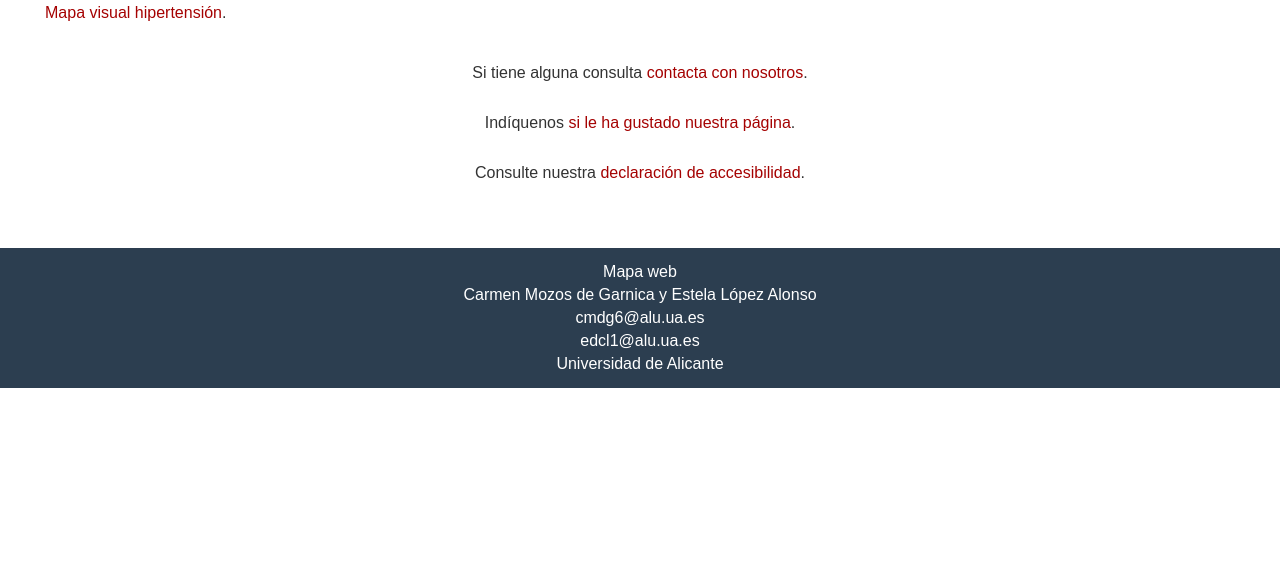
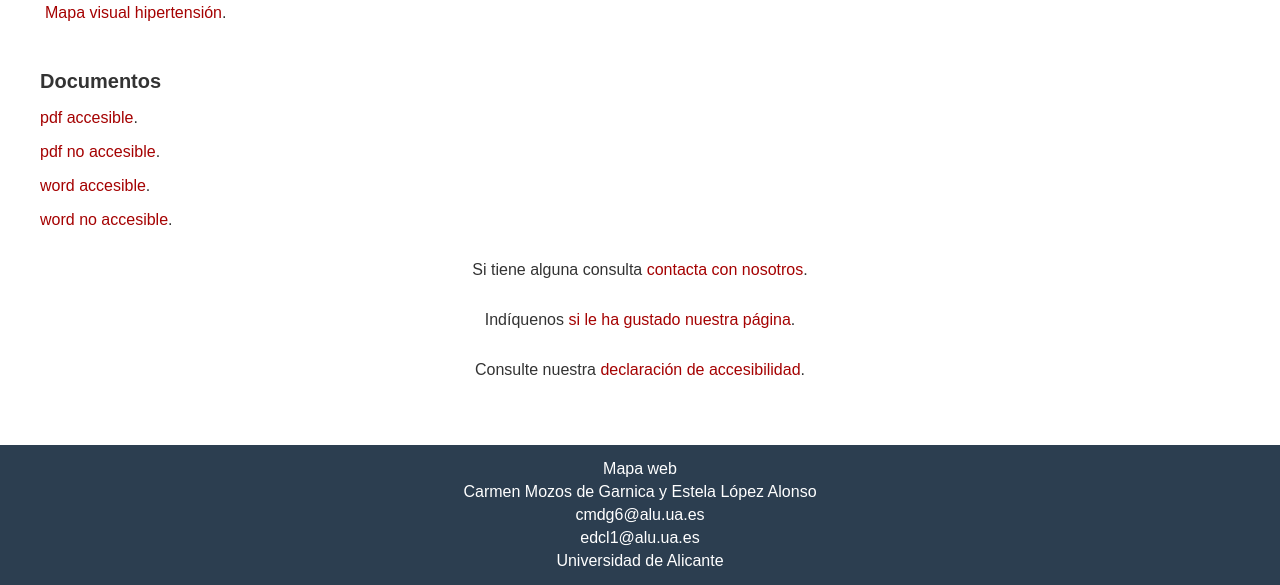
Before and after one commit to CarmenMozos/EnciclopediaMedica, a plain HTML site: page index.html in a window 1280 px wide. Shown: the part 998-1583 px from the top of the page. Before the commit the page ends 1386 px from the top, so only its background shows below. Drawn offline with Linux system fonts and the light colour scheme.

Commit message:
Add files via upload

```diff
--- a/index.html
+++ b/index.html
@@ -71,12 +71,21 @@
                 <p><a href="paginas/mapa_hipertension.html">Mapa visual hipertensión</a>.</p>
             </article>
         </section>
+        <div id="documentos">
+            <h4>Documentos</h4>
+            <p><a href="documentos/Documento_accesible_usabilidad_PAC_UA_Report.pdf">pdf accesible</a>.</p>
+            <p><a href="documentos/Documento_NO_accesible_usabilidad_PAC_UA_Report.pdf">pdf no accesible</a>.</p>
+            <p><a href="documentos/Documento_accesible_usabilidad.docx">word accesible</a>.</p>
+            <p><a href="documentos/Documento_NO_accesible_usabilidad.docx">word no accesible</a>.</p>
+        </div>
 
         <div id="paginas">
             <p>Si tiene alguna consulta <a href="paginas/cuestionario.html">contacta con nosotros</a>.</p>
             <p>Indíquenos <a href="paginas/formulario.html">si le ha gustado nuestra página</a>.</p>
             <p>Consulte nuestra <a href="paginas/accesibilidad.html">declaración de accesibilidad</a>.</p>
+
         </div>
+
     </main>
 
     <footer>
@@ -86,14 +95,6 @@
         <p>edcl1@alu.ua.es</p>
         <p>Universidad de Alicante</p>
 
-        <script>
-            const toggleButton = document.getElementById('toggle-dark-mode');
-            const body = document.body;
-
-            toggleButton.addEventListener('click', () => {
-                body.classList.toggle('dark-mode');
-            });
-        </script>
     </footer>
 </body>
 </html>
```
Also changed, not shown: 4 other files.
